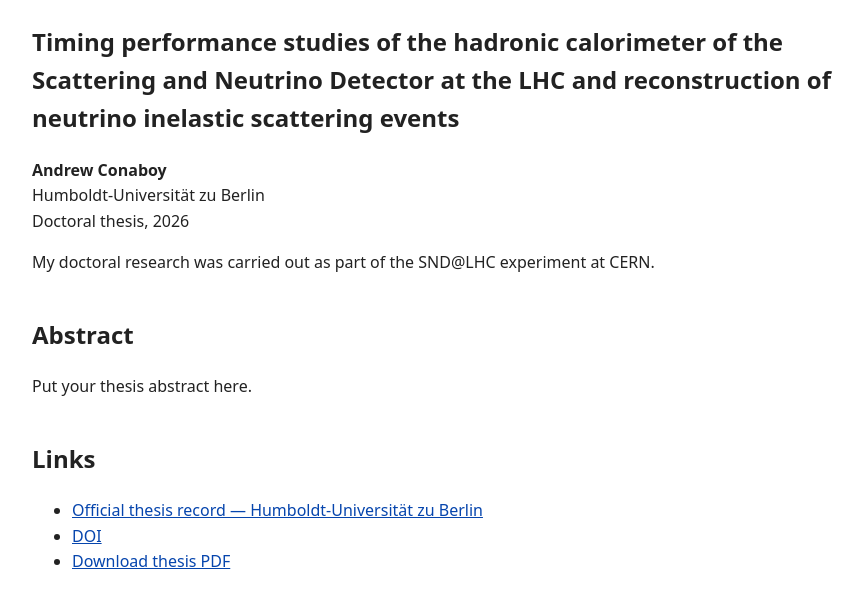
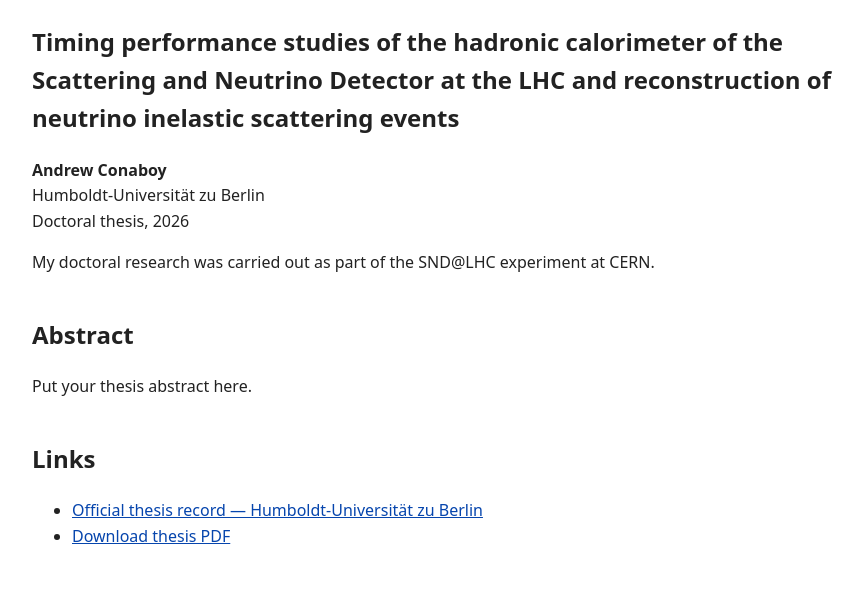
Before and after one commit to AConaboy/AConaboy.github.io, a plain HTML site: page thesis.html in a window 1280 px wide. Shown: the part 219-824 px from the top of the page, without its empty margins (208-1071 px from the left). Drawn offline with Linux system fonts and the light colour scheme.

Commit message:
Adding thesis DOI link

```diff
--- a/thesis.html
+++ b/thesis.html
@@ -51,14 +51,8 @@
 
         <ul>
             <li>
-                <a href="YOUR_HU_REPOSITORY_URL">
+                <a href="https://doi.org/10.18452/38180">
                     Official thesis record — Humboldt-Universität zu Berlin
-                </a>
-            </li>
-
-            <li>
-                <a href="YOUR_DOI_URL">
-                    DOI
                 </a>
             </li>
 
```
